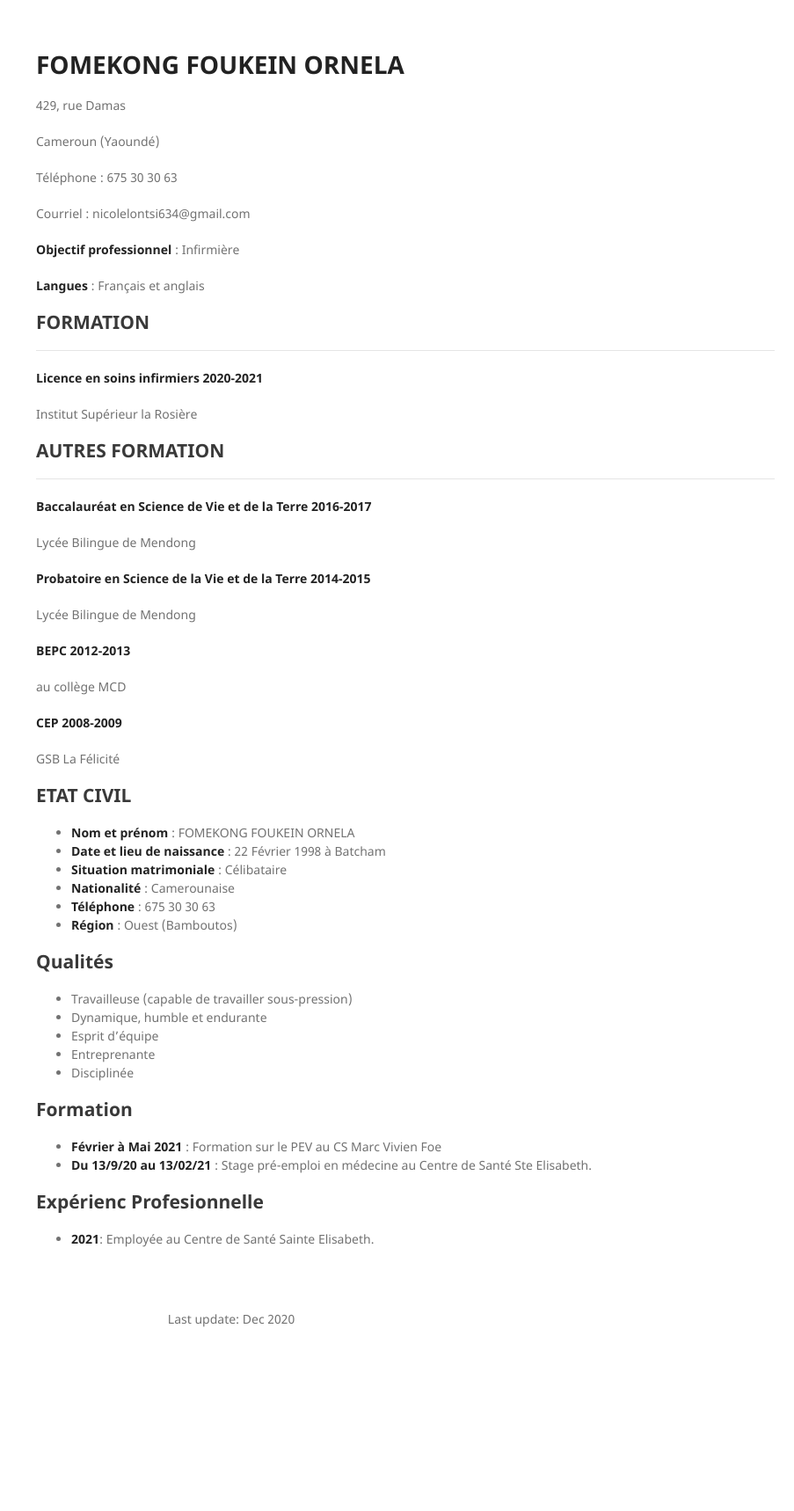
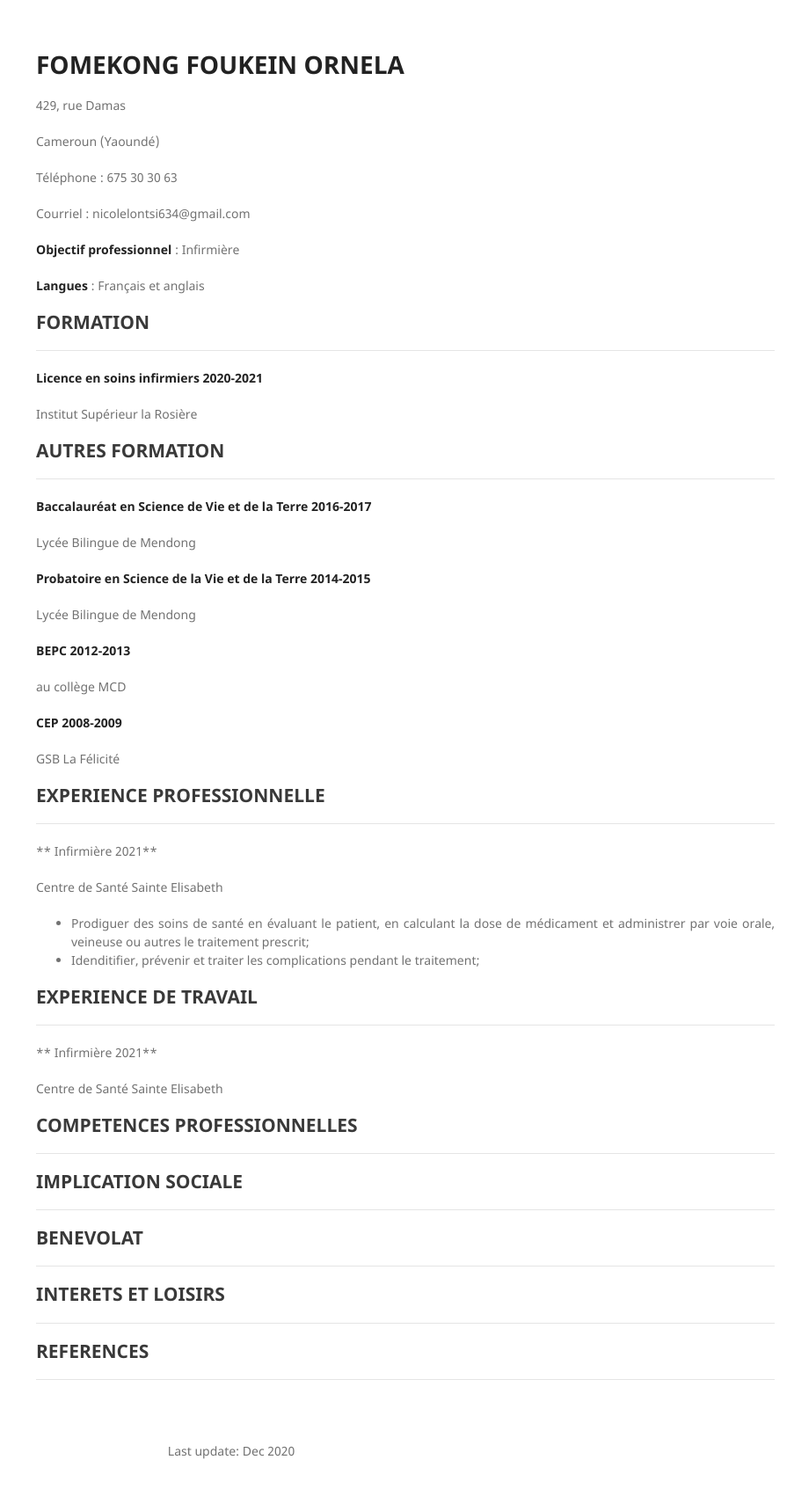
Before and after one commit to ornela1998/ornela1998.github.io, a Jekyll site: the page built from index.md, in a window 1280 px wide. Shown: the whole page at 88% size, without its empty margins (377-1280 px from the left). Built offline with Jekyll 4.4.1, drawn with Linux system fonts in a browser that asks for light colours; nearby versions of some CDN libraries; our own code applies the rules of GitHub Pages for plain Markdown files; a style sheet for code colours, icons or effects is not loaded; before the commit the page ends 1568 px from its top, so only the background shows below that.

Commit message:
Update index.md

```diff
--- a/index.md
+++ b/index.md
@@ -42,25 +42,34 @@ au collège MCD
 
 GSB La Félicité
 
-## ETAT CIVIL
+## EXPERIENCE PROFESSIONNELLE
+___________________________________________________________________
 
-* **Nom et prénom** : FOMEKONG FOUKEIN ORNELA
-* **Date et lieu de naissance** : 22 Février 1998 à Batcham
-* **Situation matrimoniale** : Célibataire
-* **Nationalité** : Camerounaise
-* **Téléphone** : 675 30 30 63
-* **Région** : Ouest (Bamboutos)
+** Infirmière 2021**
 
-## Qualités
-* Travailleuse (capable de travailler sous-pression)
-* Dynamique, humble et endurante
-* Esprit d’équipe
-* Entreprenante
-* Disciplinée
+Centre de Santé Sainte Elisabeth
 
-## Formation
-* **Février à Mai 2021** : Formation sur le PEV au CS Marc Vivien Foe
-*  **Du 13/9/20 au 13/02/21** : Stage pré-emploi en médecine au Centre de Santé Ste Elisabeth.
+* Prodiguer des soins de santé en évaluant le patient, en calculant la dose de médicament et administrer par voie orale, veineuse ou autres le traitement prescrit;
+* Idenditifier, prévenir et traiter les complications pendant le traitement;
 
-## Expérienc Profesionnelle
-*  **2021**: Employée au Centre de Santé Sainte Elisabeth.
+## EXPERIENCE DE TRAVAIL
+__________________________________________________________________
+
+** Infirmière 2021**
+
+Centre de Santé Sainte Elisabeth
+
+## COMPETENCES PROFESSIONNELLES
+_________________________________________________________________
+
+## IMPLICATION SOCIALE
+_________________________________________________________________
+
+## BENEVOLAT
+_________________________________________________________________
+
+## INTERETS ET LOISIRS
+_________________________________________________________________
+
+## REFERENCES
+_________________________________________________________________
```
